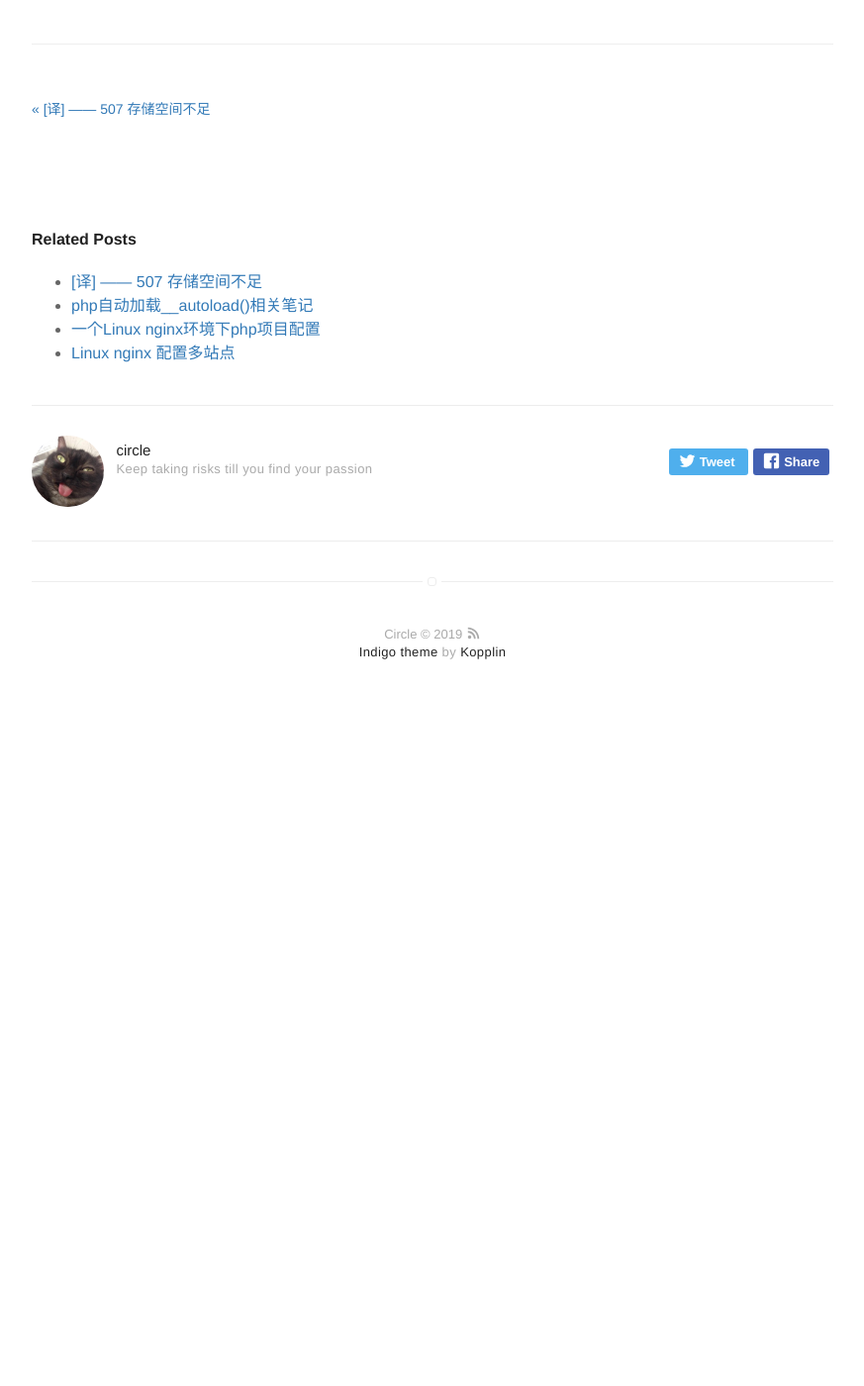
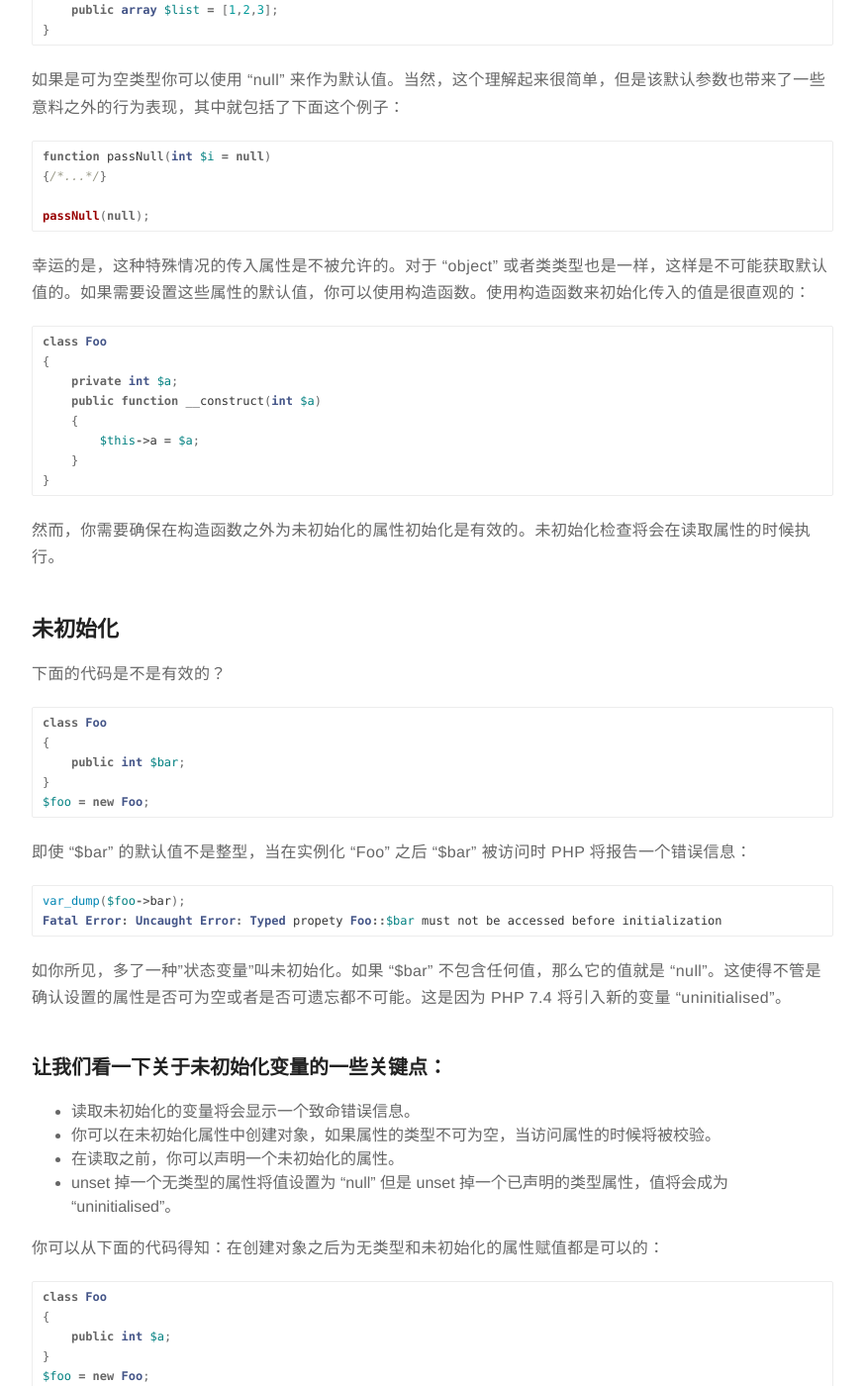
Before and after one commit to rust17/blog, a Jekyll site: the page built from _posts/2019-08-25-translation-php-7.4-features.markdown, in a window 1280 px wide and 1400 px high, scrolled down 736 px. Shown: the whole window at 99% size, without its empty margins (203-1076 px from the left). Built offline with Jekyll 4.4.1, drawn with Linux system fonts in a browser that asks for light colours; comment, search, counter and statistics services are not loaded; before the commit the page ends 1467 px from its top, so only the background shows below that; some of the changed text lies outside the part shown.

Commit message:
update php-7.4-features article

````diff
--- a/_posts/2019-08-25-translation-php-7.4-features.markdown
+++ b/_posts/2019-08-25-translation-php-7.4-features.markdown
@@ -22,6 +22,87 @@ description: php 7.4 features
 
 ## 构造函数 & 违约器
 
+让我们来看一看传入的值是怎样被初始化的。如果规定了值是标量类型，那么可以为其提供默认值：
+
+```php
+class Foo
+{
+    public int $bar = 4;
+    public ?string $baz = null;
+    public array $list = [1,2,3];
+}
+```
+
+如果是可为空类型你可以使用 "null" 来作为默认值。当然，这个理解起来很简单，但是该默认参数也带来了一些意料之外的行为表现，其中就包括了下面这个例子：
+
+```php
+function passNull(int $i = null)
+{/*...*/}
+
+passNull(null);
+```
+
+幸运的是，这种特殊情况的传入属性是不被允许的。对于 "object" 或者类类型也是一样，这样是不可能获取默认值的。如果需要设置这些属性的默认值，你可以使用构造函数。使用构造函数来初始化传入的值是很直观的：
+
+```php
+class Foo
+{
+    private int $a;
+    public function __construct(int $a)
+    {
+        $this->a = $a;
+    }
+}
+```
+
+然而，你需要确保在构造函数之外为未初始化的属性初始化是有效的。未初始化检查将会在读取属性的时候执行。
+
+## 未初始化
+
+
+下面的代码是不是有效的？
+
+```php
+class Foo
+{
+    public int $bar;
+}
+$foo = new Foo;
+```
+
+即使 "$bar" 的默认值不是整型，当在实例化 "Foo" 之后 "$bar" 被访问时 PHP 将报告一个错误信息：
+
+```php
+var_dump($foo->bar);
+Fatal Error: Uncaught Error: Typed propety Foo::$bar must not be accessed before initialization
+```
+
+如你所见，多了一种"状态变量"叫未初始化。如果 "$bar" 不包含任何值，那么它的值就是 "null"。这使得不管是确认设置的属性是否可为空或者是否可遗忘都不可能。这是因为 PHP 7.4 将引入新的变量 "uninitialised"。
+
+### 让我们看一下关于未初始化变量的一些关键点：
+
+* 读取未初始化的变量将会显示一个致命错误信息。
+* 你可以在未初始化属性中创建对象，如果属性的类型不可为空，当访问属性的时候将被校验。
+* 在读取之前，你可以声明一个未初始化的属性。
+* unset 掉一个无类型的属性将值设置为 "null" 但是 unset 掉一个已声明的类型属性，值将会成为 "uninitialised"。
+
+你可以从下面的代码得知：在创建对象之后为无类型和未初始化的属性赋值都是可以的：
+
+```php
+class Foo
+{
+    public int $a;
+}
+$foo = new Foo;
+$foo->a = 1;
+```
+
+在赋值的时候已经完成了类型检查，只有在读取属性值的时候，才会分析未初始化的状态。这样确保了最终属性的值不会是无效的类型。
+
+## 继承 & 类型变动
+
+不管 PHP 7.4 有没有改善类型变动，类型属性仍然保持相同，即不变。
+
 ---
 
 原文地址：[https://www.qltech.com.au/develop/php-development/exciting-features-look-forward-php-7-4/](https://www.qltech.com.au/develop/php-development/exciting-features-look-forward-php-7-4/)
````
